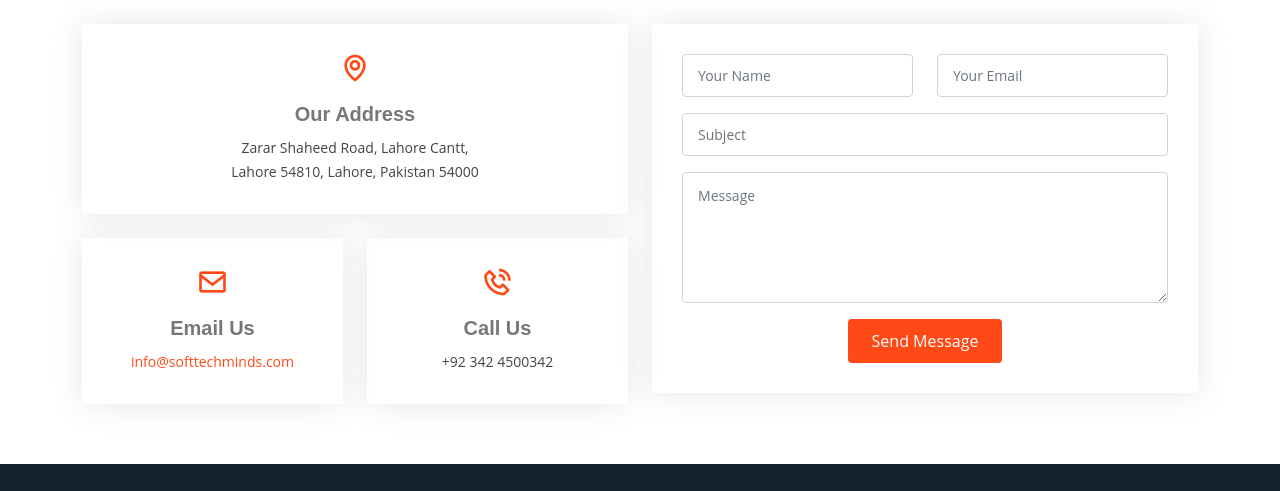
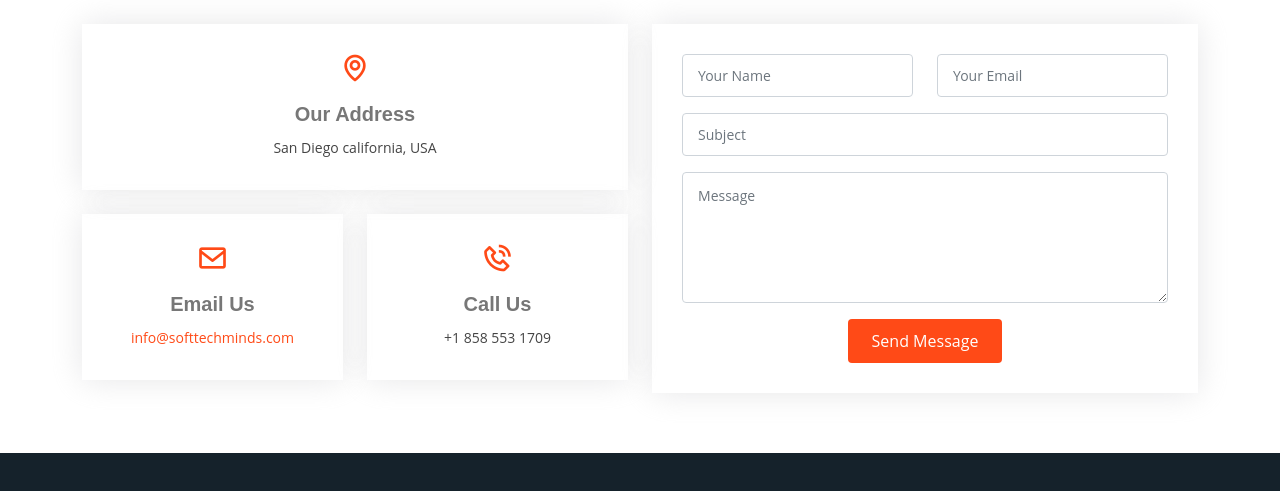
Before and after one commit to MohZaibAli/soft-tech-minds, a plain HTML site: page index.html in a window 1280 px wide. Shown: the part 3660-4151 px from the top of the page. Drawn offline with Linux system fonts and the light colour scheme.

Commit message:
Update index.html

```diff
--- a/index.html
+++ b/index.html
@@ -293,7 +293,7 @@
 <div class=info-box>
 <i class="bx bx-map"></i>
 <h3>Our Address</h3>
-<p>Zarar Shaheed Road, Lahore Cantt, <br> Lahore 54810, Lahore, Pakistan 54000</p>
+<p>San Diego california, USA</p>
 </div>
 </div>
 <div class=col-md-6>
@@ -307,7 +307,7 @@
 <div class="info-box mt-4">
 <i class="bx bx-phone-call"></i>
 <h3>Call Us</h3>
-<p>+92 342 4500342</p>
+<p>+1 858 553 1709</p>
 </div>
 </div>
 </div>
```
